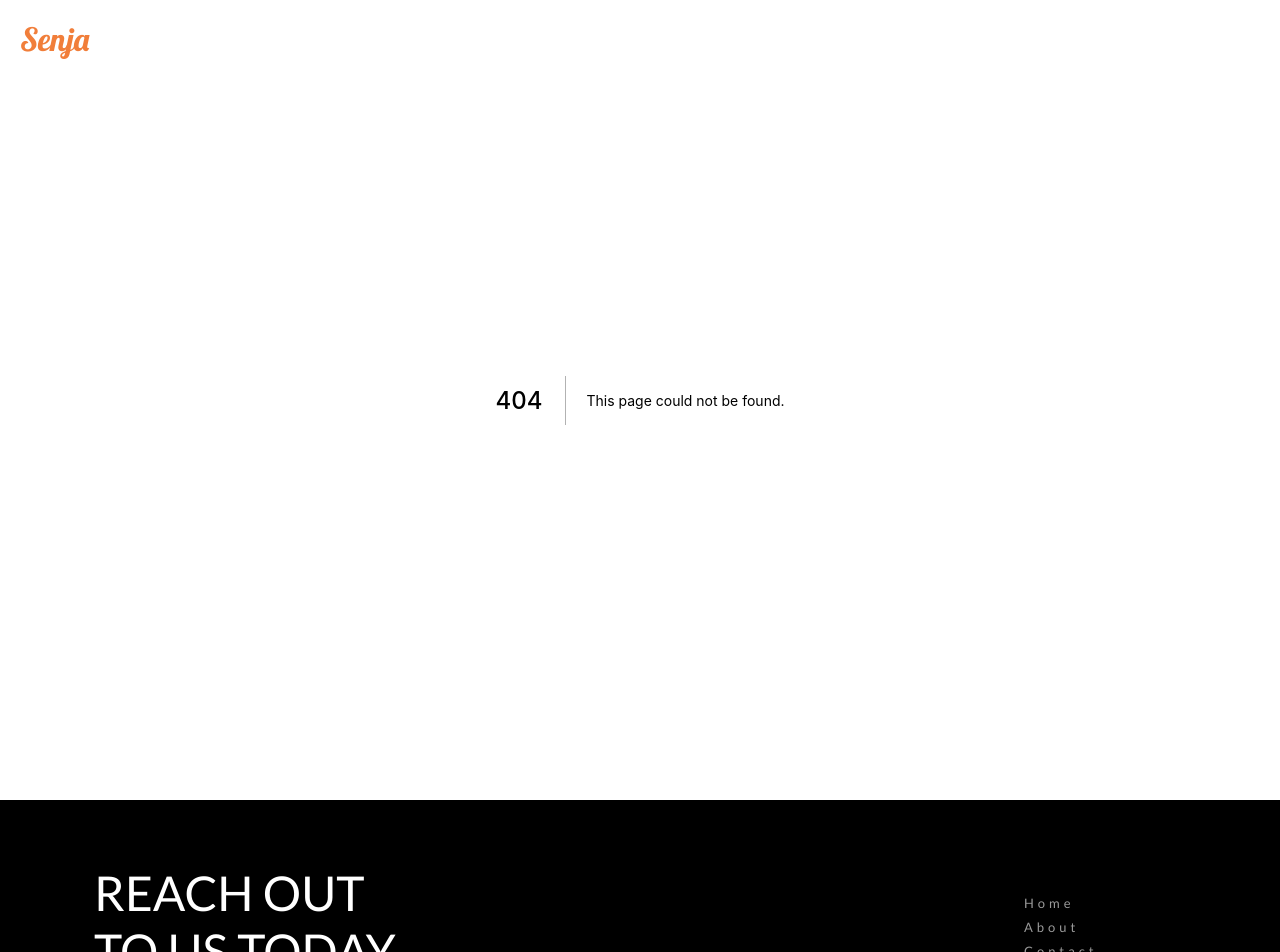
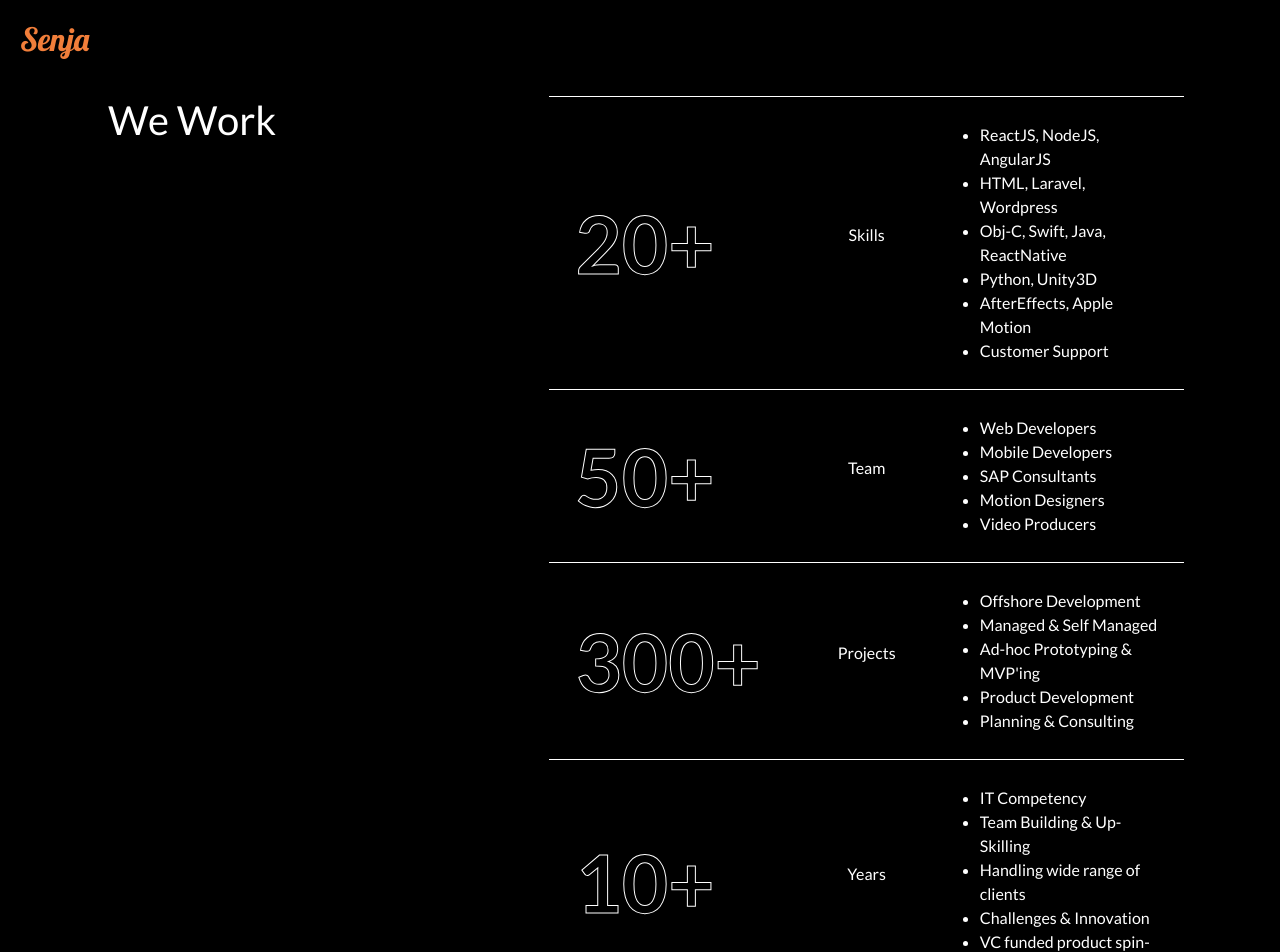
Before and after one commit to kangnikol/next-web, a Next.js app: page /content/Third in a window 1280 px wide. Before the commit this address had no page. Shown: the top 952 px of the page. Built offline with nearby package versions, Linux system fonts and the light colour scheme.

Commit message:
Setting up again about section

```diff
--- a/css/main.css
+++ b/css/main.css
@@ -1276,3 +1276,8 @@ footer h4 {
   }
 }
 /*# sourceMappingURL=main.css.map */
+
+.betterDark {
+	background-color: #000;
+	color: #fff;
+}
--- a/pages/content/Team.js
+++ b/pages/content/Team.js
@@ -23,4 +23,5 @@ const Team = () => {
 	);
 };
 
+
 export default Team;
--- /dev/null
+++ b/pages/content/Third.js
@@ -0,0 +1,90 @@
+const Third = () => {
+  return (
+    <div className="aboutBox">
+      <div className="container">
+        <div className="row cRows">
+          <div className="col-5">
+            <h1>We Work</h1>
+          </div>
+          <div className="col">
+            <div className="row ourSkill">
+              <div className="plsTengah">
+                <div className="col aStroke">20+</div>
+                <div className="col">
+                  <p>Skills</p>
+                </div>
+                <div className="col">
+                  <ul class="list-group">
+                    <li className="">ReactJS, NodeJS, AngularJS</li>
+                    <li className="">HTML, Laravel, Wordpress</li>
+                    <li className="">Obj-C, Swift, Java, ReactNative</li>
+                    <li className="">Python, Unity3D</li>
+                    <li className="">AfterEffects, Apple Motion</li>
+                    <li className="">Customer Support</li>
+                  </ul>
+                </div>
+              </div>
+            </div>
+            {/* End */}
+            <div className="row ourSkill2">
+              <div className="plsTengah">
+                <div className="col aStroke">50+</div>
+                <div className="col">
+                  <p>Team</p>
+                </div>
+                <div className="col">
+                  <ul class="list-group">
+                    <li className="">Web Developers</li>
+                    <li className="">Mobile Developers</li>
+                    <li className="">SAP Consultants</li>
+                    <li className="">Motion Designers</li>
+                    <li className="">Video Producers</li>
+                  </ul>
+                </div>
+              </div>
+            </div>
+            {/* End */}
+            <div className="row ourSkill2">
+              <div className="plsTengah">
+                <div className="col aStroke">300+</div>
+                <div className="col">
+                  <p>Projects</p>
+                </div>
+                <div className="col">
+                  <ul class="list-group">
+                    <li className="">Offshore Development</li>
+                    <li className="">Managed & Self Managed</li>
+                    <li className="">Ad-hoc Prototyping & MVP'ing</li>
+                    <li className="">Product Development</li>
+                    <li className="">Planning & Consulting</li>
+                  </ul>
+                </div>
+              </div>
+            </div>
+            {/* End */}
+            <div className="row ourSkill2">
+              <div className="plsTengah">
+                <div className="col aStroke">10+</div>
+                <div className="col">
+                  <p>Years</p>
+                </div>
+                <div className="col">
+                  <ul class="list-group">
+                    <li className="">IT Competency</li>
+                    <li className="">Team Building & Up-Skilling</li>
+                    <li className="">Handling wide range of clients</li>
+                    <li className="">Challenges & Innovation</li>
+                    <li className="">VC funded product spin-offs</li>
+                  </ul>
+                </div>
+              </div>
+            </div>
+            {/* End */}
+          </div>
+        </div>
+      </div>
+    </div>
+  );
+};
+
+export default Third;
```
Also changed, not shown: First.js (added, +48 -0 lines), pages/content/About.js (+16 -13 lines), pages/content/First.js (added, +52 -0 lines), pages/content/Second.js (added, +59 -0 lines), pages/index.js (+6 -3 lines).
